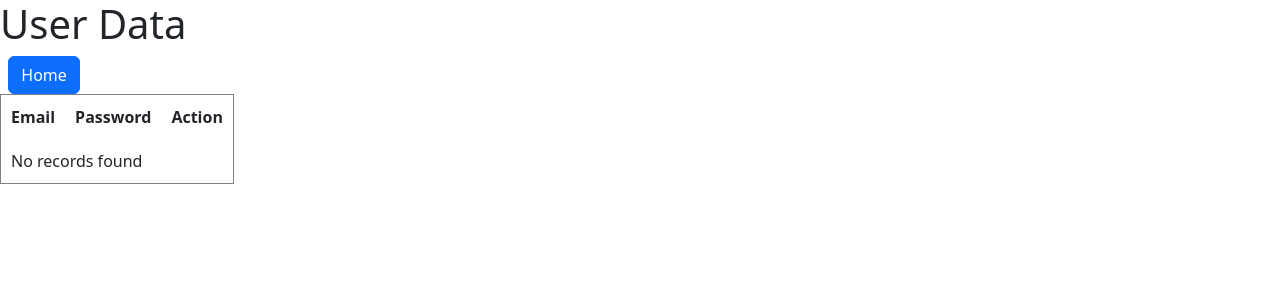
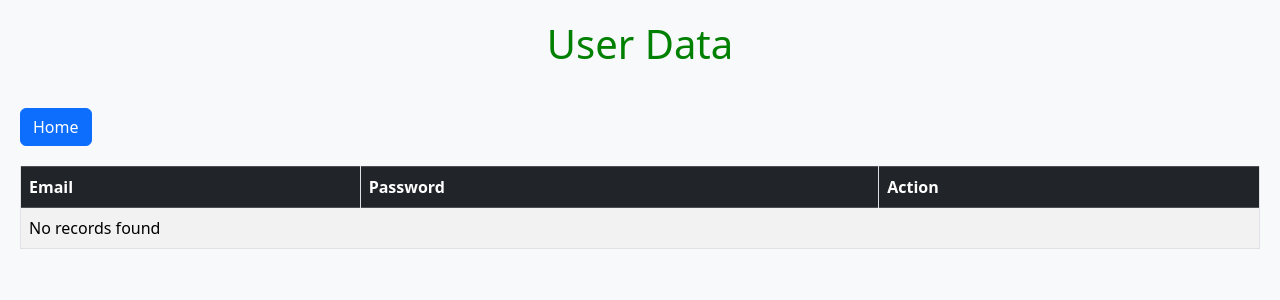
Before and after one commit to SohamKashyap/PHP, a PHP site: page /soham/view.php in a window 1280 px wide. Shown: the top 300 px of the page. Run offline with PHP 8.4, Linux system fonts and the light colour scheme; data that the repository does not hold is empty.

Commit message:
view.php

```diff
--- a/soham/view.php
+++ b/soham/view.php
@@ -4,17 +4,53 @@
     <meta charset="UTF-8">
     <title>User Data</title>
     <link href="https://cdn.jsdelivr.net/npm/bootstrap@5.3.2/dist/css/bootstrap.min.css" rel="stylesheet" integrity="sha384-T3c6CoIi6uLrA9TneNEoa7RxnatzjcDSCmG1MXxSR1GAsXEV/Dwwykc2MPK8M2HN" crossorigin="anonymous">
+    <style>
+        body {
+            background-color: #f8f9fa; /* Light gray background */
+            padding: 20px; /* Add some padding */
+        }
+        h1 {
+            color: #008000; /* Green title color */
+            margin-bottom: 20px; '/* Space at the bottom of the heading */
+            text-align: center;
+        }
+        table {
+            width: 100%;
+            background-color: #fff; /* White background for the table */
+            border-collapse: collapse;
+            margin-top: 20px; /* Space at the top of the table */
+        }
+        th, td {
+            padding: 10px;
+            text-align: left;
+            border: 1px solid #dee2e6; /* Light gray border */
+        }
+        th {
+            background-color: #008000; /* Green header background color */
+            color: #fff; /* White header text color */
+        }
+        tr:nth-child(even) {
+            background-color: #f2f2f2; /* Alternate row color */
+        }
+        .btn-primary {
+            margin-top: 20px; /* Space at the top of the Home button */
+        }
+    </style>
 </head>
 <body>
 
-<h1>User Data</h1>
- &nbsp; <a href="form.php" class="btn btn-primary">Home</a>
-<table border="1px" cellpadding="10px" cellspacing="0">
-    <tr>
-        <th>Email</th>
-        <th>Password</th>
-        <th colspan="2">Action</th>
-    </tr>
+<h1 class="text-center">User Data</h1>
+<a href="form.php" class="btn btn-primary">Home</a>
+
+<table class="table table-bordered table-striped">
+    <thead class="table-dark">
+        <tr>
+            <th>Email</th>
+            <th>Password</th>
+            <th colspan="2">Action</th>
+        </tr>
+    </thead>
+    <tbody>
     <?php
     // Database connection parameters
     $servername = "localhost";
@@ -52,6 +88,7 @@
     mysqli_close($con);
 ?>
 
+</tbody>
 </table>
 
 </body>
```
